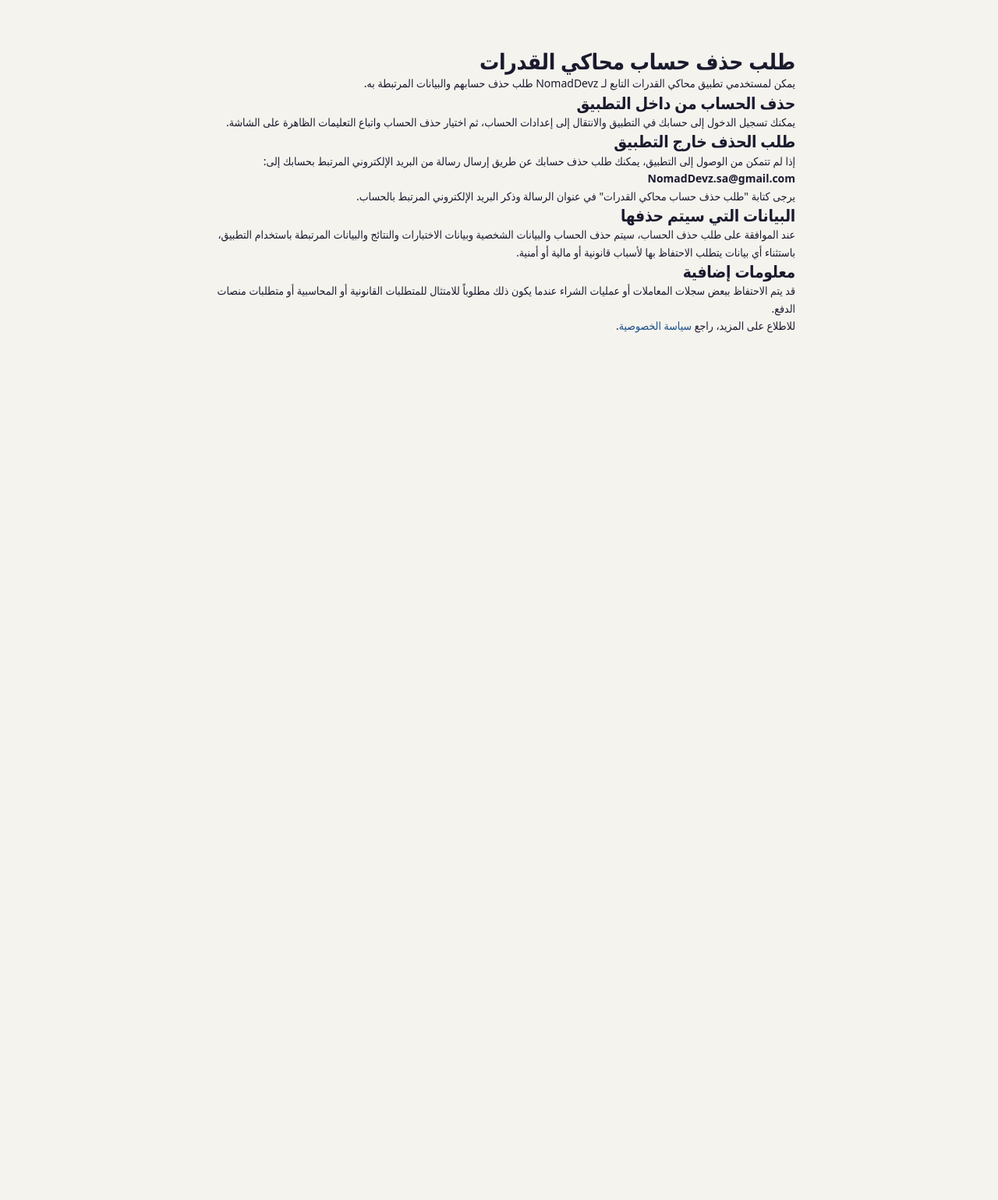
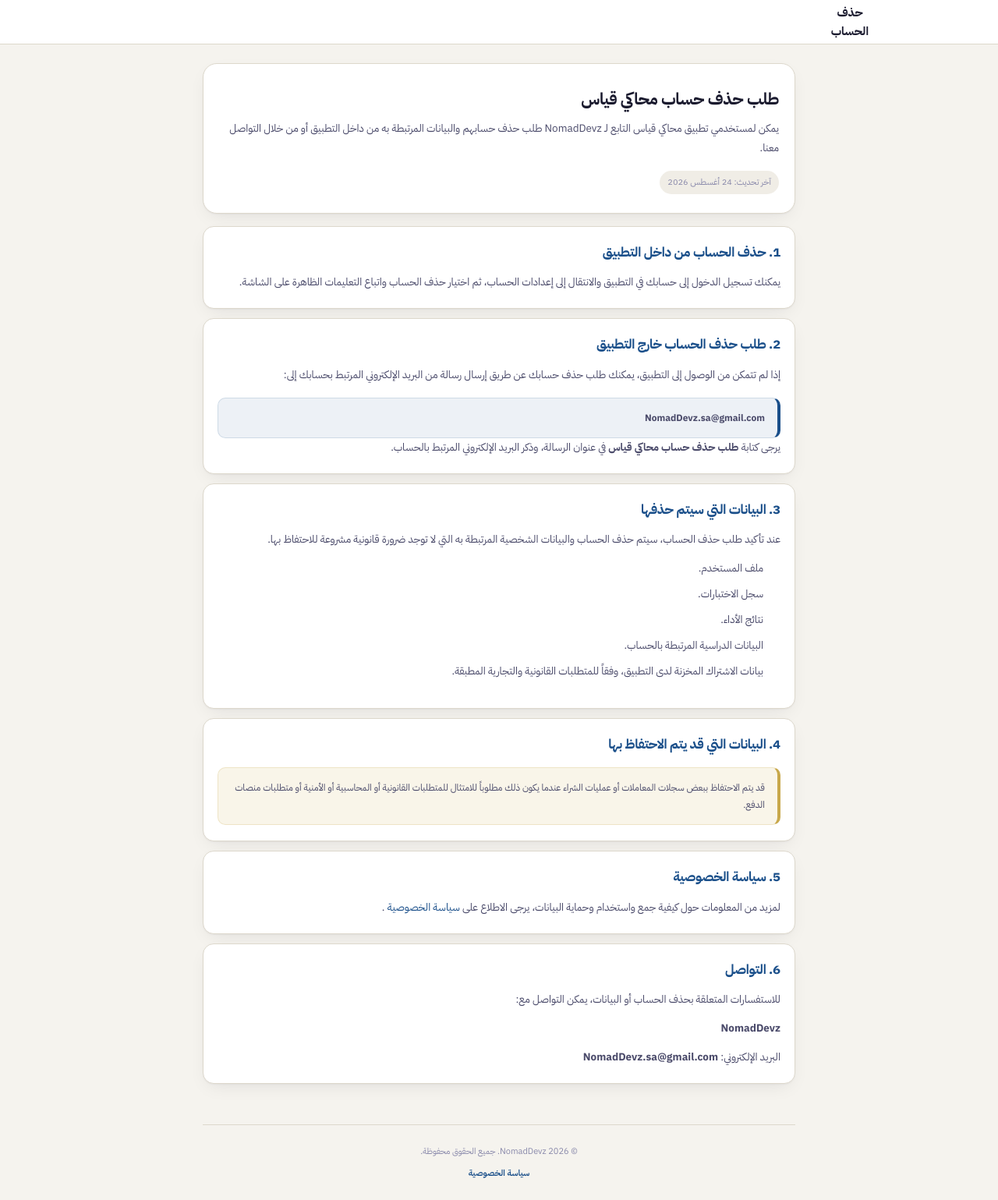
Before and after one commit to nomaddevzsa-dev/qiyas-legal, a plain HTML site: page delete-account.html in a window 1280 px wide. Shown: the whole page at 78% size. Before the commit the page ends 840 px from the top, so only its background shows below. Drawn offline with Linux system fonts and the light colour scheme.

Commit message:
Match account deletion page styling

```diff
--- a/delete-account.html
+++ b/delete-account.html
@@ -2,80 +2,256 @@
 <html lang="ar" dir="rtl">
 
 <head>
+
     <meta charset="UTF-8">
 
     <meta
         name="viewport"
-        content="width=device-width, initial-scale=1"
+        content="width=device-width, initial-scale=1.0"
     >
 
-    <title>حذف الحساب | محاكي القدرات</title>
+    <meta
+        name="description"
+        content="طلب حذف حساب محاكي قياس من NomadDevz"
+    >
+
+    <title>
+        حذف الحساب | محاكي قياس
+    </title>
+
+    <script src="js/theme.js"></script>
+
+    <link
+        rel="preconnect"
+        href="https://fonts.googleapis.com"
+    >
+
+    <link
+        rel="preconnect"
+        href="https://fonts.gstatic.com"
+        crossorigin
+    >
+
+    <link
+        href="https://fonts.googleapis.com/css2?family=IBM+Plex+Sans+Arabic:wght@400;500;600;700&display=swap"
+        rel="stylesheet"
+    >
 
     <link rel="stylesheet" href="css/01-tokens.css">
     <link rel="stylesheet" href="css/02-base.css">
     <link rel="stylesheet" href="css/03-components.css">
     <link rel="stylesheet" href="css/04-layout.css">
     <link rel="stylesheet" href="css/07-pages.css">
+
 </head>
+
 
 <body>
 
-    <main style="max-width: 800px; margin: 40px auto; padding: 20px;">
 
-        <h1>طلب حذف حساب محاكي القدرات</h1>
+    <header class="legal-topbar">
+
+        <div class="legal-topbar-inner">
+
+            <div class="legal-topbar-title">
+                حذف الحساب
+            </div>
+
+            <div
+                class="legal-topbar-spacer"
+                aria-hidden="true"
+            ></div>
+
+        </div>
+
+    </header>
+
+
+    <main class="page-container">
+
+
+        <section class="legal-hero">
+
+            <div class="eyebrow"></div>
+
+            <h1>
+                طلب حذف حساب محاكي قياس
+            </h1>
+
+            <p class="intro">
+                يمكن لمستخدمي تطبيق محاكي قياس التابع لـ
+                NomadDevz طلب حذف حسابهم والبيانات المرتبطة به
+                من داخل التطبيق أو من خلال التواصل معنا.
+            </p>
+
+            <span class="last-updated">
+                آخر تحديث: 24 أغسطس 2026
+            </span>
+
+        </section>
+
+
+        <section class="legal-card">
+
+            <h2>
+                1. حذف الحساب من داخل التطبيق
+            </h2>
 
             <p>
-            يمكن لمستخدمي تطبيق محاكي القدرات التابع لـ NomadDevz
-            طلب حذف حسابهم والبيانات المرتبطة به.
+                يمكنك تسجيل الدخول إلى حسابك في التطبيق
+                والانتقال إلى إعدادات الحساب، ثم اختيار
+                حذف الحساب واتباع التعليمات الظاهرة على الشاشة.
             </p>
 
-        <h2>حذف الحساب من داخل التطبيق</h2>
+        </section>
+
+
+        <section class="legal-card">
+
+            <h2>
+                2. طلب حذف الحساب خارج التطبيق
+            </h2>
 
             <p>
-            يمكنك تسجيل الدخول إلى حسابك في التطبيق والانتقال إلى
-            إعدادات الحساب، ثم اختيار حذف الحساب واتباع التعليمات
-            الظاهرة على الشاشة.
+                إذا لم تتمكن من الوصول إلى التطبيق، يمكنك
+                طلب حذف حسابك عن طريق إرسال رسالة من البريد
+                الإلكتروني المرتبط بحسابك إلى:
             </p>
 
-        <h2>طلب الحذف خارج التطبيق</h2>
+            <div class="highlight-box">
+                <strong>
+                    NomadDevz.sa@gmail.com
+                </strong>
+            </div>
 
             <p>
-            إذا لم تتمكن من الوصول إلى التطبيق، يمكنك طلب حذف حسابك
-            عن طريق إرسال رسالة من البريد الإلكتروني المرتبط بحسابك إلى:
+                يرجى كتابة
+                <strong>طلب حذف حساب محاكي قياس</strong>
+                في عنوان الرسالة، وذكر البريد الإلكتروني
+                المرتبط بالحساب.
+            </p>
+
+        </section>
+
+
+        <section class="legal-card">
+
+            <h2>
+                3. البيانات التي سيتم حذفها
+            </h2>
+
+            <p>
+                عند تأكيد طلب حذف الحساب، سيتم حذف الحساب
+                والبيانات الشخصية المرتبطة به التي لا توجد
+                ضرورة قانونية مشروعة للاحتفاظ بها.
+            </p>
+
+            <ul>
+
+                <li>
+                    ملف المستخدم.
+                </li>
+
+                <li>
+                    سجل الاختبارات.
+                </li>
+
+                <li>
+                    نتائج الأداء.
+                </li>
+
+                <li>
+                    البيانات الدراسية المرتبطة بالحساب.
+                </li>
+
+                <li>
+                    بيانات الاشتراك المخزنة لدى التطبيق،
+                    وفقاً للمتطلبات القانونية والتجارية المطبقة.
+                </li>
+
+            </ul>
+
+        </section>
+
+
+        <section class="legal-card">
+
+            <h2>
+                4. البيانات التي قد يتم الاحتفاظ بها
+            </h2>
+
+            <div class="important-box">
+
+                قد يتم الاحتفاظ ببعض سجلات المعاملات أو
+                عمليات الشراء عندما يكون ذلك مطلوباً للامتثال
+                للمتطلبات القانونية أو المحاسبية أو الأمنية
+                أو متطلبات منصات الدفع.
+
+            </div>
+
+        </section>
+
+
+        <section class="legal-card">
+
+            <h2>
+                5. سياسة الخصوصية
+            </h2>
+
+            <p>
+                لمزيد من المعلومات حول كيفية جمع واستخدام
+                وحماية البيانات، يرجى الاطلاع على
+                <a href="privacy-policy.html">
+                    سياسة الخصوصية
+                </a>.
+            </p>
+
+        </section>
+
+
+        <section class="legal-card">
+
+            <h2>
+                6. التواصل
+            </h2>
+
+            <p>
+                للاستفسارات المتعلقة بحذف الحساب أو البيانات،
+                يمكن التواصل مع:
             </p>
 
             <p>
-            <strong>NomadDevz.sa@gmail.com</strong>
+                <strong>NomadDevz</strong>
             </p>
 
             <p>
-            يرجى كتابة "طلب حذف حساب محاكي القدرات" في عنوان الرسالة
-            وذكر البريد الإلكتروني المرتبط بالحساب.
+                البريد الإلكتروني:
+                <strong>
+                    NomadDevz.sa@gmail.com
+                </strong>
             </p>
 
-        <h2>البيانات التي سيتم حذفها</h2>
+        </section>
+
+
+    </main>
+
+
+    <footer class="legal-footer">
 
         <p>
-            عند الموافقة على طلب حذف الحساب، سيتم حذف الحساب والبيانات
-            الشخصية وبيانات الاختبارات والنتائج والبيانات المرتبطة
-            باستخدام التطبيق، باستثناء أي بيانات يتطلب الاحتفاظ بها
-            لأسباب قانونية أو مالية أو أمنية.
-        </p>
-
-        <h2>معلومات إضافية</h2>
-
-        <p>
-            قد يتم الاحتفاظ ببعض سجلات المعاملات أو عمليات الشراء
-            عندما يكون ذلك مطلوباً للامتثال للمتطلبات القانونية
-            أو المحاسبية أو متطلبات منصات الدفع.
+            © 2026 NomadDevz.
+            جميع الحقوق محفوظة.
         </p>
 
         <p>
-            للاطلاع على المزيد، راجع
-            <a href="privacy-policy.html">سياسة الخصوصية</a>.
+            <a href="privacy-policy.html">
+                سياسة الخصوصية
+            </a>
         </p>
 
-    </main>
+    </footer>
+
 
 </body>
 
```
Lines whose indentation alone changed are shown as unchanged.
